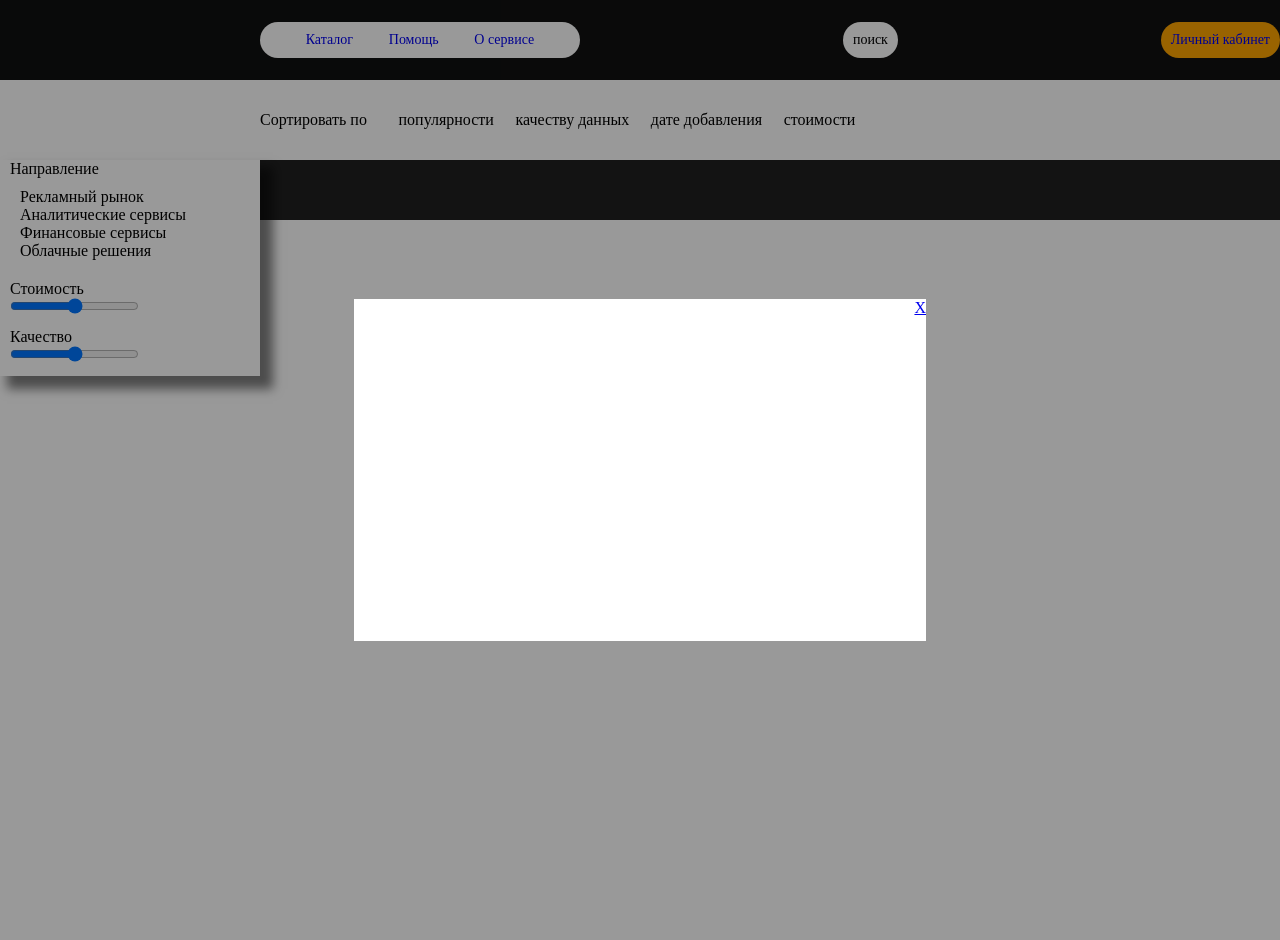
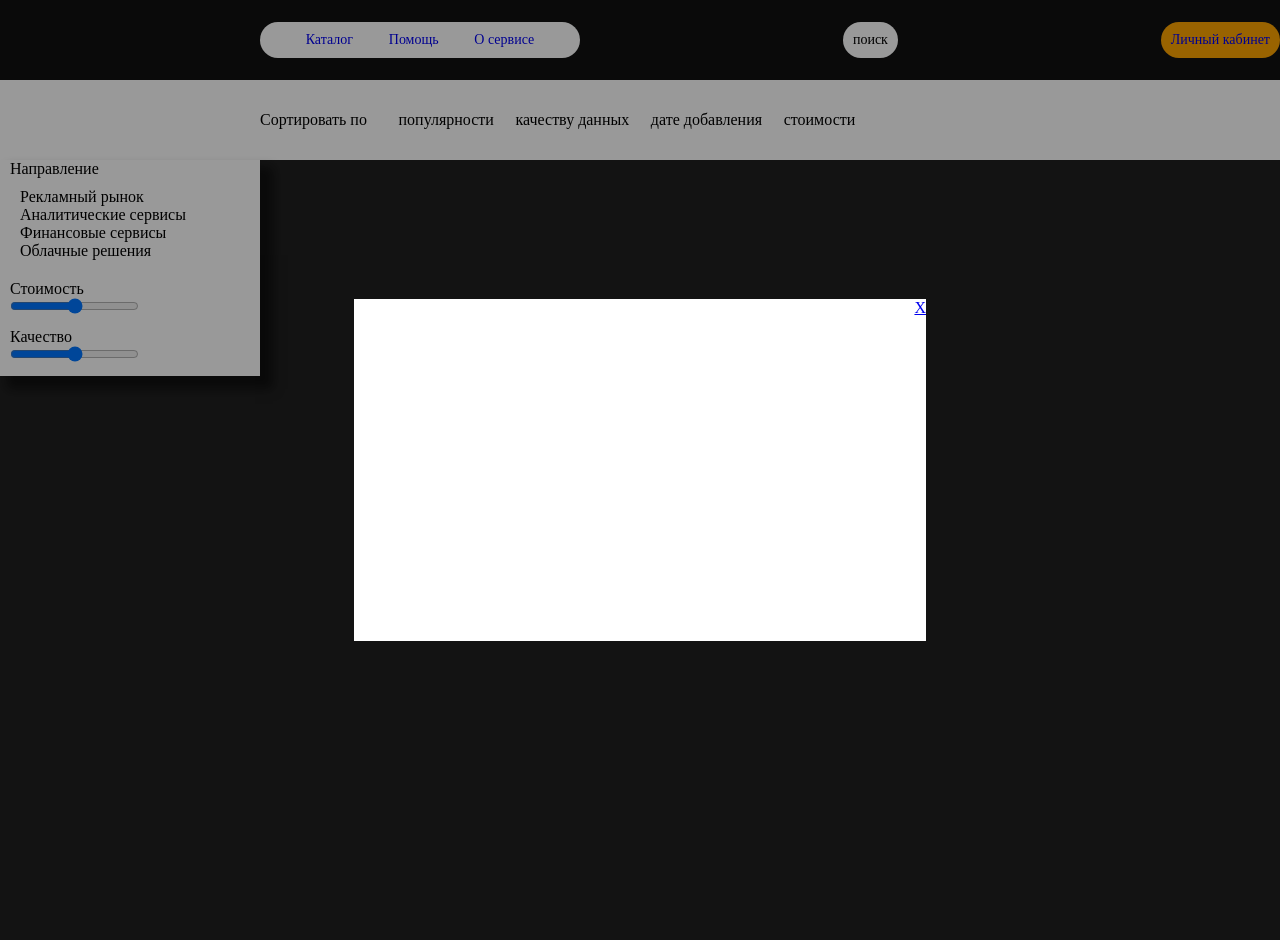
Before and after one commit to thevostle/VTBHack-2021-Rybov, a PHP site: page /?datasetname=1 in a window 1280 px wide. Run offline with PHP 8.4, Linux system fonts and the light colour scheme; data that the repository does not hold is empty.

Commit message:
Update style.css

```diff
--- a/style/style.css
+++ b/style/style.css
@@ -1,6 +1,10 @@
 * {
     margin: 0;
     padding: 0;
+}
+
+html, body {
+    overflow-y: hidden;
 }
 
 .container {
@@ -31,7 +35,7 @@
 }
 
 .section {
-    /* height: 100vh; */
+    height: 100vh;
 }
 
 .ul_main {
```
